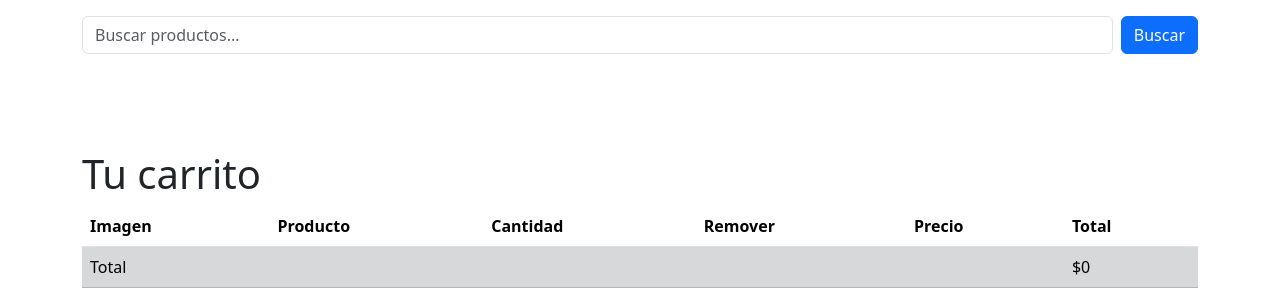
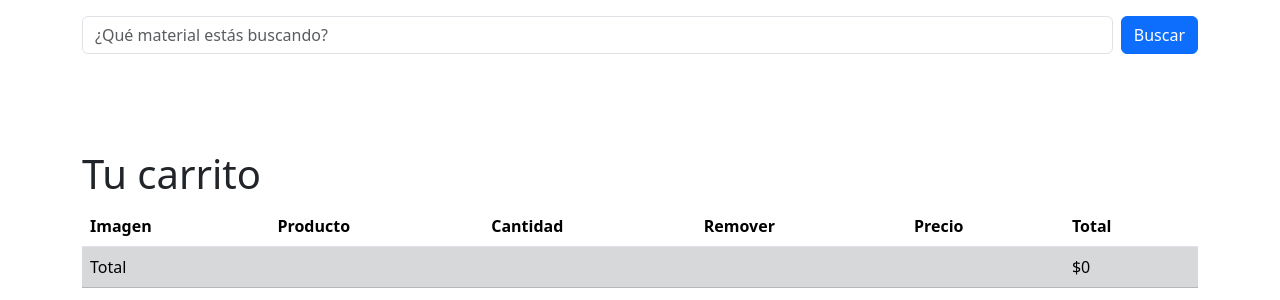
Before and after one commit to Lautamendoza/acerma, a Django app: page /cart/ in a window 1280 px wide. Shown: the part 87-387 px from the top of the page. Run offline with Django 5.2, Linux system fonts and the light colour scheme.

Commit message:
ANDA TODO

```diff
--- a/ecommerce/urls.py
+++ b/ecommerce/urls.py
@@ -2,7 +2,6 @@ from django.contrib import admin
 from django.urls import path, include
 from django.conf import settings
 from django.conf.urls.static import static
-from django import views
 import os
 
 urlpatterns = [
--- a/p1ecommerce/templates/base.html
+++ b/p1ecommerce/templates/base.html
@@ -40,7 +40,7 @@
     <div class="row">
       <div class="col-md-12">
         <form method="get" action="{% url 'tienda:product_list' %}" class="mb-4 d-flex">
-          <input type="text" name="search" class="form-control me-2" placeholder="Buscar productos..." value="{{ request.GET.search }}">
+          <input type="text" name="search" class="form-control me-2" placeholder="¿Qué material estás buscando?" value="{{ request.GET.search }}">
           <button type="submit" class="btn btn-primary">Buscar</button>
         </form>
       </div>
```
Also changed, not shown: db.sqlite3, products/2025/06/06/800_700-437_1.jpg (added), products/2025/06/06/Cemento_Loma_Negra_Cpc_50kgs..jpg (added), products/2025/06/06/Corblock_10_Muro_40cm.jpg (added), products/2025/06/06/MALLA_SOLD.NEGRA_15x15_8mm._x_6mts._x_2.4mts..jpg (added), products/2025/06/06/MALLA_SOLD_qqWuABe.NEGRA_15x15_8mm._x_6mts._x_2.4mts..jpg (added).
